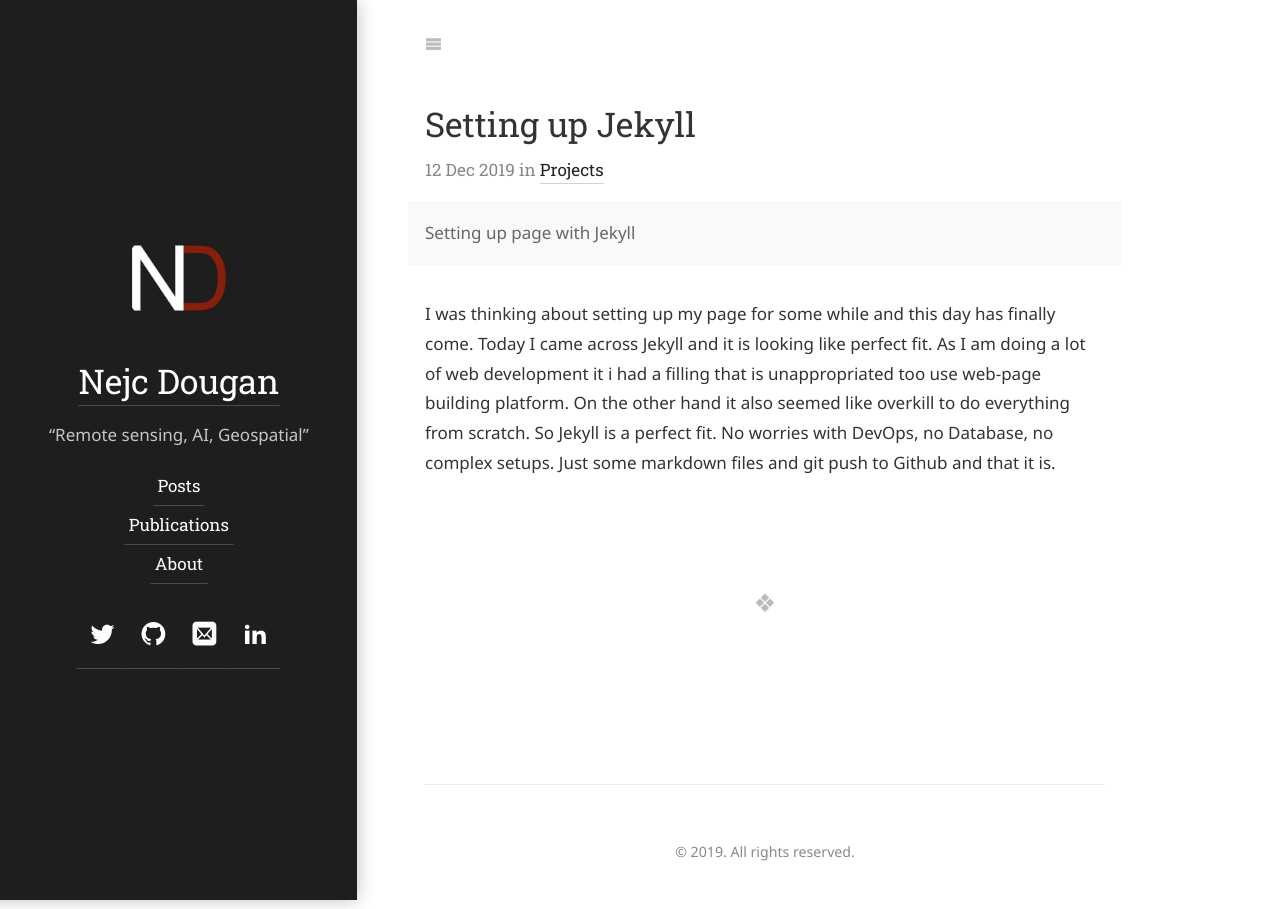
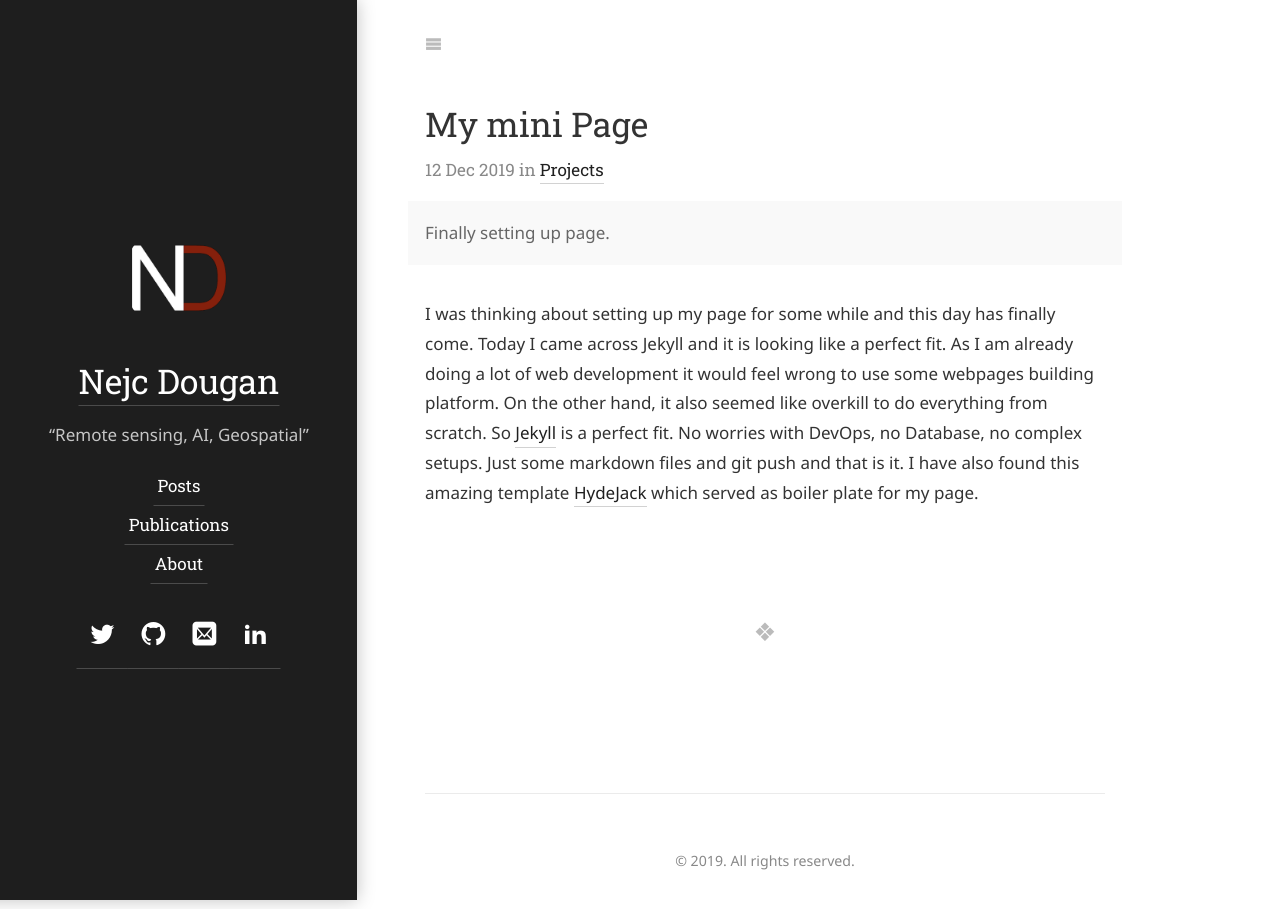
Before and after one commit to nejcd/nejcd.github.io, a Jekyll site: the page built from projects/_posts/2019-12-12-introducing-hydejack.md, in a window 1280 px wide. Built offline with Jekyll 4.4.1, drawn with Linux system fonts in a browser that asks for light colours; some web fonts are replaced.

Commit message:
update post 2019-12-12

```diff
--- a/projects/_posts/2019-12-12-introducing-hydejack.md
+++ b/projects/_posts/2019-12-12-introducing-hydejack.md
@@ -1,9 +1,8 @@
 ---
 layout: post
-title: Setting up Jekyll
+title: My mini Page
 description: >
-  Setting up page with Jekyll
-excerpt_separator: <!--more-->
+  Finally setting up page.
 ---
 
-I was thinking about setting up my page for some while and this day has finally come. Today I came across Jekyll and it is looking like perfect fit. As I am doing a lot of web development it i had a filling that is unappropriated too use web-page building platform. On the other hand it also seemed like overkill to do everything from scratch. So Jekyll is a perfect fit. No worries with DevOps, no Database, no complex setups. Just some markdown files and git push to Github and that it is.
+I was thinking about setting up my page for some while and this day has finally come. Today I came across Jekyll and it is looking like a perfect fit. As I am already doing a lot of web development it would feel wrong to use some webpages building platform. On the other hand, it also seemed like overkill to do everything from scratch. So [Jekyll](https://jekyllrb.com/) is a perfect fit. No worries with DevOps, no Database, no complex setups. Just some markdown files and git push and that is it. I have also found this amazing template [HydeJack](https://github.com/hydecorp/hydejack) which served as boiler plate for my page.
```
Also changed, not shown: 2 other files.
